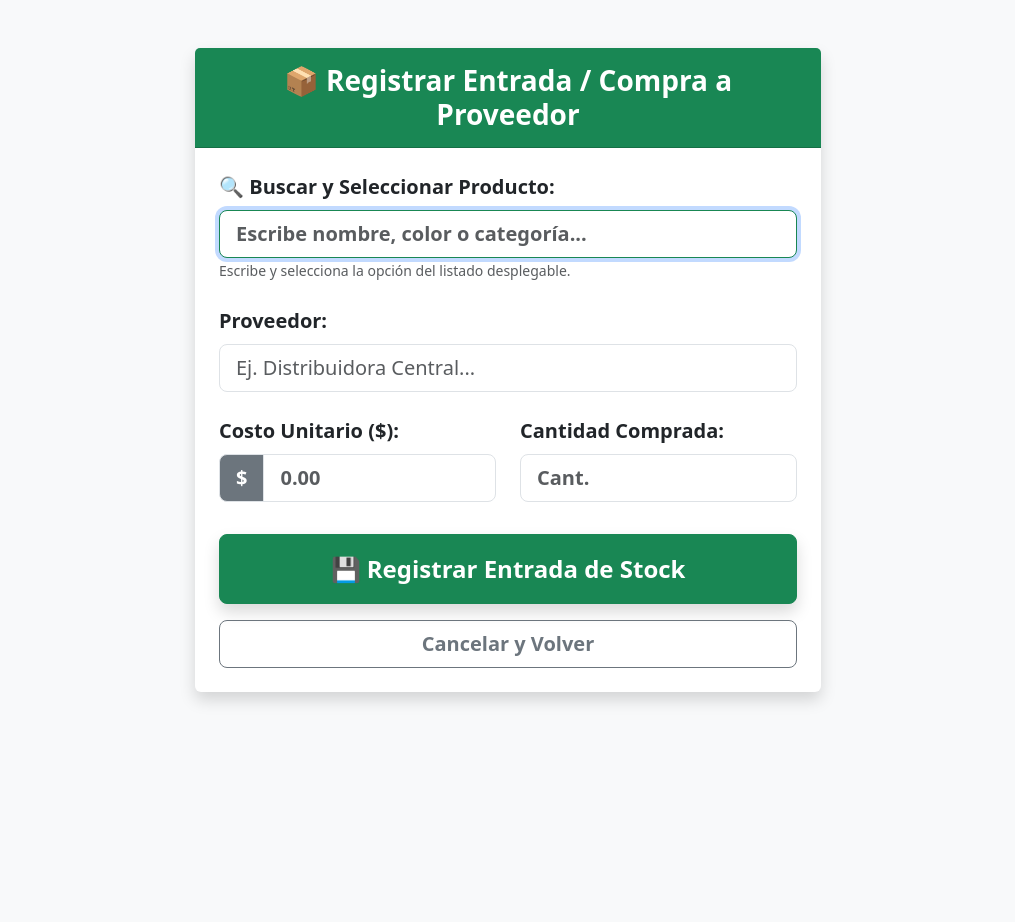
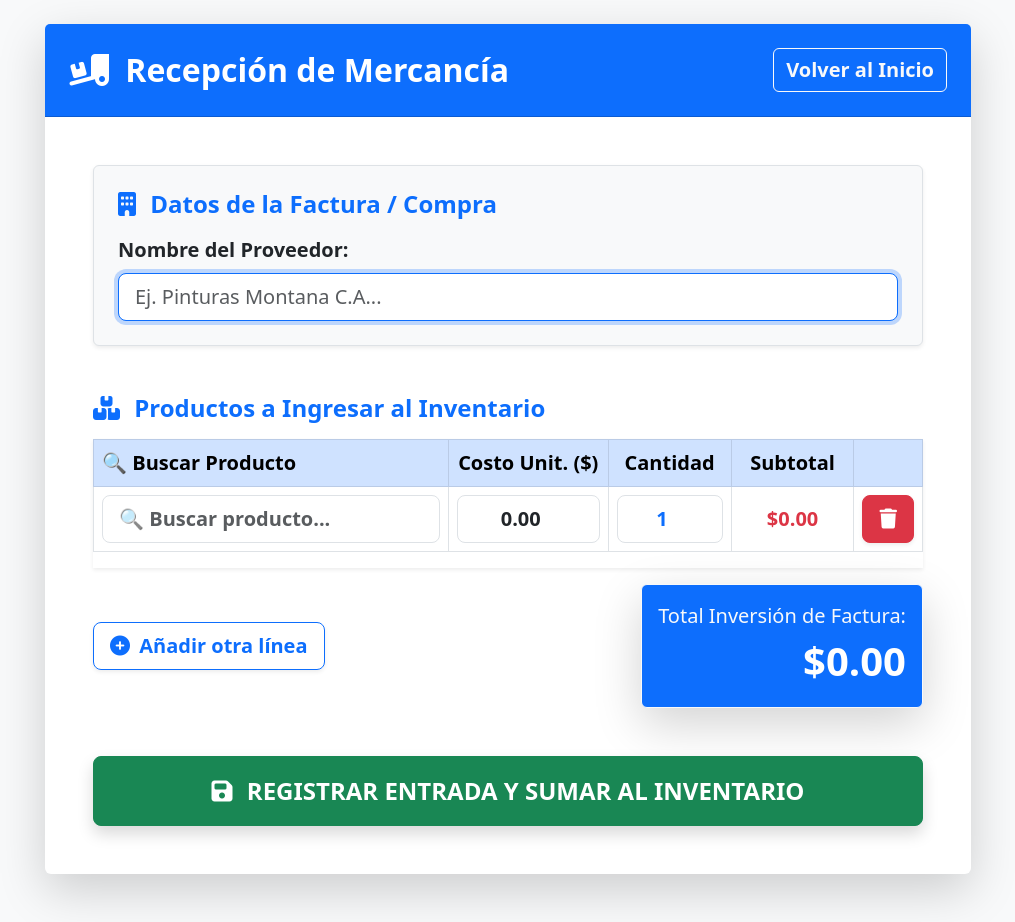
Before and after one commit to ventasrespondeya-cell/Control-de-Inventario---Pinturas-JAM, a Flask app: page /comprar in a window 1280 px wide. Shown: the whole page, without its empty margins (132-1147 px from the left). Before the commit the page ends 703 px from the top, so only its background shows below. Run offline with Flask 3, Linux system fonts and the light colour scheme; the visitor is signed in with stand-in values (Sample User, id 1); data that the repository does not hold is empty; parts of the project's set-up code (start-up, migrations or seed data) failed here and were passed over; some libraries are stand-ins or nearby versions.

Commit message:
Update comprar.html

```diff
--- a/templates/comprar.html
+++ b/templates/comprar.html
@@ -2,85 +2,180 @@
 <html lang="es">
 <head>
     <meta charset="UTF-8">
-    <title>Entrada de Mercancía / Compras - Pinturas JAM</title>
+    <title>Entrada de Mercancía - Pinturas JAM</title>
     <link href="https://cdn.jsdelivr.net/npm/bootstrap@5.3.0/dist/css/bootstrap.min.css" rel="stylesheet">
+    <link rel="stylesheet" href="https://cdnjs.cloudflare.com/ajax/libs/font-awesome/6.4.0/css/all.min.css">
 </head>
 <body class="bg-light">
-    <div class="container mt-5 mb-5" style="max-width: 650px;">
-        <div class="card shadow border-0">
-            <div class="card-header bg-success text-white p-3 text-center">
-                <h3 class="mb-0 fw-bold">📦 Registrar Entrada / Compra a Proveedor</h3>
+    <div class="container mt-4 mb-5" style="max-width: 950px;">
+        <div class="card shadow-lg border-0">
+            <div class="card-header bg-primary text-white p-4 d-flex justify-content-between align-items-center">
+                <h2 class="mb-0 fw-bold"><i class="fas fa-truck-loading me-2"></i> Recepción de Mercancía</h2>
+                <a href="/" class="btn btn-outline-light fw-bold fs-5">Volver al Inicio</a>
             </div>
-            <div class="card-body p-4">
-                <form method="POST" action="/comprar">
 
-                    <!-- BUSCADOR TIPO LUPA PARA SELECCIONAR PRODUCTO -->
-                    <div class="mb-4">
-                        <label class="form-label fw-bold fs-5">🔍 Buscar y Seleccionar Producto:</label>
-                        <input type="text" id="input_busqueda_prod" class="form-control form-control-lg border-success fw-bold" placeholder="Escribe nombre, color o categoría..." autocomplete="off" required autofocus>
-                        <input type="hidden" name="producto_id" id="producto_id_hidden" required>
-                        <small class="text-muted">Escribe y selecciona la opción del listado desplegable.</small>
-                    </div>
+            <div class="card-body p-4 p-md-5">
+                <form method="POST" action="/comprar" id="form-compra">
 
-                    <div class="mb-4">
-                        <label class="form-label fw-bold fs-5">Proveedor:</label>
-                        <input type="text" name="proveedor" class="form-control form-control-lg" placeholder="Ej. Distribuidora Central..." required>
-                    </div>
-
-                    <div class="row">
-                        <div class="col-md-6 mb-4">
-                            <label class="form-label fw-bold fs-5">Costo Unitario ($):</label>
-                            <div class="input-group input-group-lg">
-                                <span class="input-group-text bg-secondary text-white fw-bold">$</span>
-                                <input type="number" step="0.01" name="costo_unitario" class="form-control fw-bold" placeholder="0.00" required>
+                    <!-- Datos del Proveedor -->
+                    <div class="mb-5 bg-light p-4 rounded border shadow-sm">
+                        <h4 class="fw-bold mb-3 text-primary"><i class="fas fa-building me-2"></i> Datos de la Factura / Compra</h4>
+                        <div class="row">
+                            <div class="col-md-12">
+                                <label class="form-label fw-bold fs-5">Nombre del Proveedor:</label>
+                                <input type="text" name="proveedor" class="form-control form-control-lg border-primary" placeholder="Ej. Pinturas Montana C.A..." required autofocus>
                             </div>
-                        </div>
-                        <div class="col-md-6 mb-4">
-                            <label class="form-label fw-bold fs-5">Cantidad Comprada:</label>
-                            <input type="number" name="cantidad" min="1" class="form-control form-control-lg fw-bold text-success" placeholder="Cant." required>
                         </div>
                     </div>
 
-                    <div class="d-grid gap-3 mt-2">
-                        <button type="submit" class="btn btn-success btn-lg fw-bold py-3 fs-4 shadow">💾 Registrar Entrada de Stock</button>
-                        <a href="/" class="btn btn-outline-secondary btn-lg fw-bold py-2">Cancelar y Volver</a>
+                    <!-- Lista de Productos Recibidos -->
+                    <h4 class="fw-bold mb-3 text-primary"><i class="fas fa-boxes me-2"></i> Productos a Ingresar al Inventario</h4>
+                    <div class="table-responsive mb-3 shadow-sm">
+                        <table class="table table-bordered align-middle bg-white" id="tabla-productos">
+                            <thead class="table-primary fs-5">
+                                <tr>
+                                    <th style="width: 45%;">🔍 Buscar Producto</th>
+                                    <th style="width: 20%;" class="text-center">Costo Unit. ($)</th>
+                                    <th style="width: 15%;" class="text-center">Cantidad</th>
+                                    <th style="width: 15%;" class="text-center">Subtotal</th>
+                                    <th style="width: 5%;"></th>
+                                </tr>
+                            </thead>
+                            <tbody id="lista-items">
+                                <tr class="item-fila">
+                                    <td>
+                                        <input type="text" class="form-control form-control-lg input-busqueda-prod fw-bold" placeholder="🔍 Buscar producto..." autocomplete="off" required>
+                                        <input type="hidden" name="producto_id[]" class="input-id-prod" required>
+                                    </td>
+                                    <td>
+                                        <input type="number" name="costo_unitario[]" class="form-control form-control-lg input-costo fw-bold text-center" min="0.01" step="0.01" value="0.00" required oninput="calcularTotal()">
+                                    </td>
+                                    <td>
+                                        <input type="number" name="cantidad[]" class="form-control form-control-lg input-cantidad fw-bold text-center text-primary" min="1" value="1" required oninput="calcularTotal()">
+                                    </td>
+                                    <td class="text-center fs-5 fw-bold text-danger subtotal-fila">$0.00</td>
+                                    <td class="text-center">
+                                        <button type="button" class="btn btn-danger btn-lg shadow-sm" onclick="eliminarFila(this)" title="Quitar"><i class="fas fa-trash"></i></button>
+                                    </td>
+                                </tr>
+                            </tbody>
+                        </table>
                     </div>
+
+                    <div class="d-flex flex-wrap justify-content-between align-items-center mb-5 gap-3">
+                        <button type="button" class="btn btn-outline-primary btn-lg fw-bold shadow-sm" onclick="agregarFila()">
+                            <i class="fas fa-plus-circle me-1"></i> Añadir otra línea
+                        </button>
+
+                        <div class="text-end bg-primary text-white p-3 rounded shadow-lg border border-light">
+                            <span class="fs-5 text-light">Total Inversión de Factura:</span><br>
+                            <span class="fs-1 fw-bold" id="total-compra">$0.00</span>
+                        </div>
+                    </div>
+
+                    <!-- Botón de Acción -->
+                    <button type="submit" class="btn btn-success btn-lg fw-bold py-3 fs-4 shadow w-100">
+                        <i class="fas fa-save me-2"></i> REGISTRAR ENTRADA Y SUMAR AL INVENTARIO
+                    </button>
                 </form>
             </div>
         </div>
     </div>
 
-    <!-- Script para el buscador tipo lupa -->
     <script>
-        const inputBusqueda = document.getElementById('input_busqueda_prod');
-        const inputHiddenId = document.getElementById('producto_id_hidden');
+        // Catálogo para el buscador con datos inyectados por Flask
+        const catalogoProductos = [
+            {% for p in productos %}
+            { id: "{{ p.id }}", texto: "{{ p.nombre }} - {{ p.color }} [{{ p.categoria }}]" },
+            {% endfor %}
+        ];
 
-        const datalist = document.createElement('datalist');
-        datalist.id = 'productos_lista_dinamica';
+        document.addEventListener("DOMContentLoaded", function() {
+            configurarFila(document.querySelector('.item-fila'));
+        });
 
-        {% for p in productos %}
-        {
-            let opt = document.createElement('option');
-            opt.value = "{{ p.nombre }} - {{ p.color }} [Cat: {{ p.categoria }}] (${{ '%.2f'|format(p.precio) }})";
-            opt.setAttribute('data-id', "{{ p.id }}");
-            datalist.appendChild(opt);
+        function configurarFila(fila) {
+            let inputBusqueda = fila.querySelector('.input-busqueda-prod');
+            let inputId = fila.querySelector('.input-id-prod');
+
+            // Generar ID único para el datalist para que no choque con otras filas
+            let listId = 'datalist_' + Math.random().toString(36).substr(2, 9);
+            inputBusqueda.setAttribute('list', listId);
+
+            let datalist = document.createElement('datalist');
+            datalist.id = listId;
+
+            catalogoProductos.forEach(p => {
+                let opt = document.createElement('option');
+                opt.value = p.texto;
+                opt.setAttribute('data-id', p.id);
+                datalist.appendChild(opt);
+            });
+
+            fila.appendChild(datalist);
+
+            // Al seleccionar una opción, guardar su ID real
+            inputBusqueda.addEventListener('input', function(e) {
+                let val = e.target.value;
+                inputId.value = '';
+                let opciones = datalist.options;
+                for(let i=0; i<opciones.length; i++) {
+                    if(opciones[i].value === val) {
+                        inputId.value = opciones[i].getAttribute('data-id');
+                        break;
+                    }
+                }
+            });
         }
-        {% endfor %}
 
-        document.body.appendChild(datalist);
-        inputBusqueda.setAttribute('list', 'productos_lista_dinamica');
+        function calcularTotal() {
+            let filas = document.querySelectorAll('.item-fila');
+            let totalSuma = 0;
 
-        inputBusqueda.addEventListener('input', function(e) {
-            let val = e.target.value;
-            let options = datalist.options;
-            inputHiddenId.value = '';
-            for (let i = 0; i < options.length; i++) {
-                if (options[i].value === val) {
-                    inputHiddenId.value = options[i].getAttribute('data-id');
-                    break;
-                }
+            filas.forEach(fila => {
+                let costo = parseFloat(fila.querySelector('.input-costo').value) || 0;
+                let cantidad = parseInt(fila.querySelector('.input-cantidad').value) || 0;
+
+                let subtotal = costo * cantidad;
+                fila.querySelector('.subtotal-fila').innerText = '$' + subtotal.toFixed(2);
+                totalSuma += subtotal;
+            });
+
+            document.getElementById('total-compra').innerText = '$' + totalSuma.toFixed(2);
+        }
+
+        function agregarFila() {
+            let tbody = document.getElementById('lista-items');
+            let filas = tbody.getElementsByClassName('item-fila');
+            let nuevaFila = filas[0].cloneNode(true);
+
+            // Limpiar valores de la fila clonada
+            nuevaFila.querySelector('.input-busqueda-prod').value = '';
+            nuevaFila.querySelector('.input-id-prod').value = '';
+            nuevaFila.querySelector('.input-costo').value = '0.00';
+            nuevaFila.querySelector('.input-cantidad').value = 1;
+            nuevaFila.querySelector('.subtotal-fila').innerText = '$0.00';
+
+            // Quitar el datalist viejo
+            let viejoDatalist = nuevaFila.querySelector('datalist');
+            if(viejoDatalist) viejoDatalist.remove();
+
+            tbody.appendChild(nuevaFila);
+            configurarFila(nuevaFila); // Configurar de nuevo para que tenga su propio datalist
+            calcularTotal();
+        }
+
+        function eliminarFila(btn) {
+            let tbody = document.getElementById('lista-items');
+            let filas = tbody.getElementsByClassName('item-fila');
+
+            if (filas.length > 1) {
+                btn.closest('tr').remove();
+                calcularTotal();
+            } else {
+                alert("Debe haber al menos un producto en la lista.");
             }
-        });
+        }
     </script>
 </body>
 </html>
```
